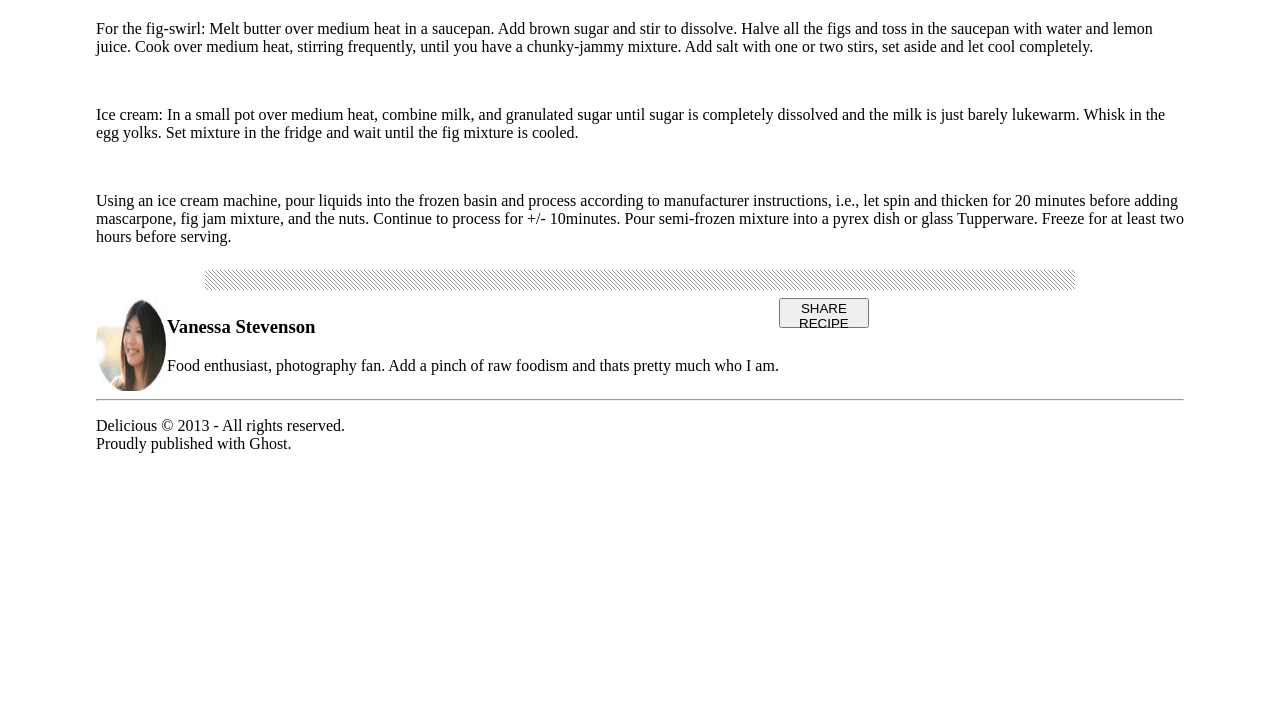
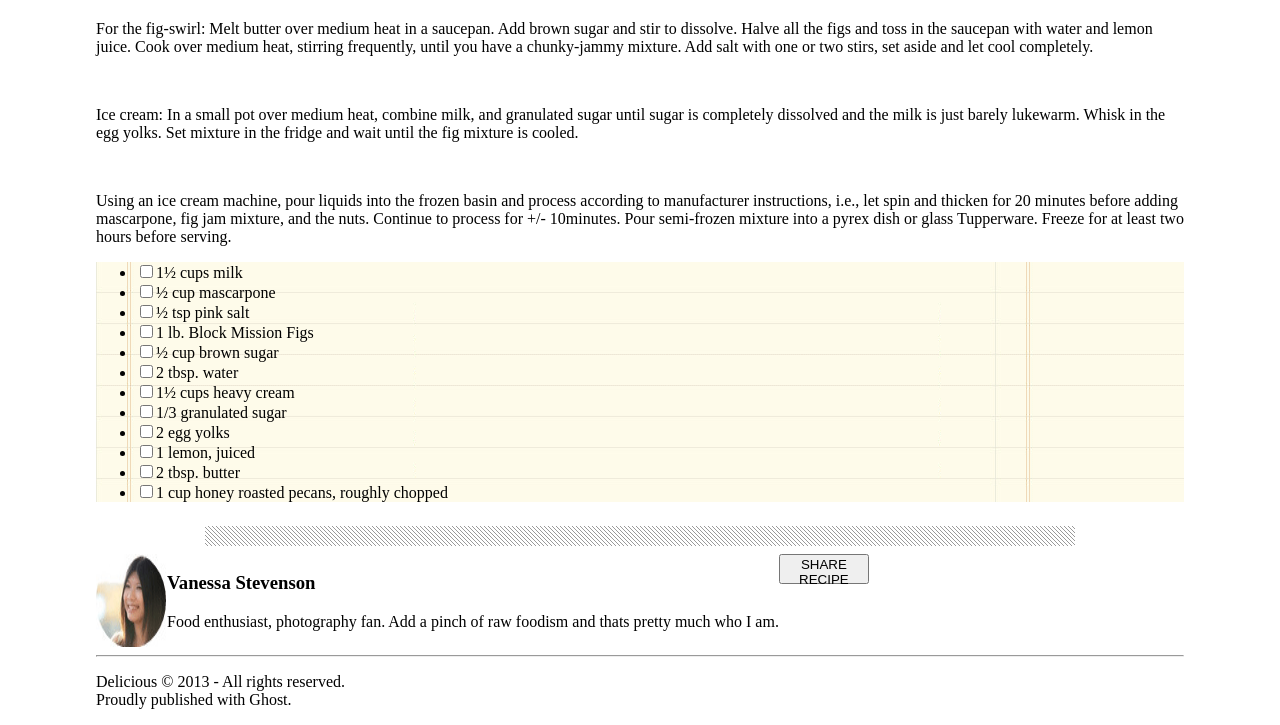
Before and after one commit to TravelFiend/chocolate-pizza, a plain HTML site: page index.html in a window 1280 px wide. Shown: the part 893-1618 px from the top of the page. Before the commit the page ends 1362 px from the top, so only its background shows below. Drawn offline with Linux system fonts and the light colour scheme.

Commit message:
html finished and css started

```diff
--- a/index.html
+++ b/index.html
@@ -46,7 +46,20 @@
         </p>
         <br>
         <p>Using an ice cream machine, pour liquids into the frozen basin and process according to manufacturer instructions, i.e., let spin and thicken for 20 minutes before adding mascarpone, fig jam mixture, and the nuts. Continue to process for +/- 10minutes. Pour semi-frozen mixture into a pyrex dish or glass Tupperware. Freeze for at least two hours before serving.</p>
-
+        <ul>
+            <li><input type="checkbox">1&frac12 cups milk</li>
+            <li><input type="checkbox">&frac12 cup mascarpone</li>
+            <li><input type="checkbox">&frac12 tsp pink salt</li>
+            <li><input type="checkbox">1 lb. Block Mission Figs</li>
+            <li><input type="checkbox">&frac12 cup brown sugar</li>
+            <li><input type="checkbox">2 tbsp. water</li>
+            <li><input type="checkbox">1&frac12 cups heavy cream</li>
+            <li><input type="checkbox">1/3 granulated sugar</li>
+            <li><input type="checkbox">2 egg yolks</li>
+            <li><input type="checkbox">1 lemon, juiced</li>
+            <li><input type="checkbox">2 tbsp. butter</li>
+            <li><input type="checkbox">1 cup honey roasted pecans, roughly chopped</li>
+        </ul>
     </main>
 
     <footer>
--- a/style.css
+++ b/style.css
@@ -1,6 +1,8 @@
-html, body {
+html,
+body {
     margin: 0;
-    height: 100%;;
+    height: 100%;
+    ;
 }
 
 body {
@@ -23,7 +25,9 @@ body {
     background-image: url('./assets/hr-img.png');
 }
 
-header, main, footer {
+header,
+main,
+footer {
     width: 85%;
 }
 
@@ -46,3 +50,7 @@ header {
     display: flex;
 
 }
+
+ul {
+    background-image: url('./assets/list-bg.png');
+}
```
